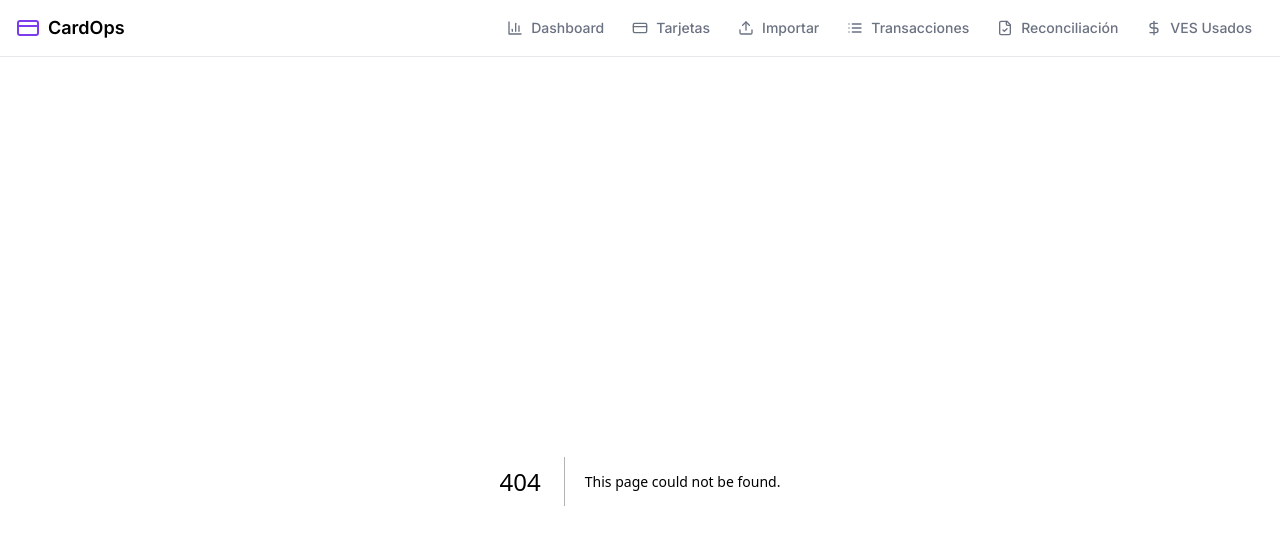
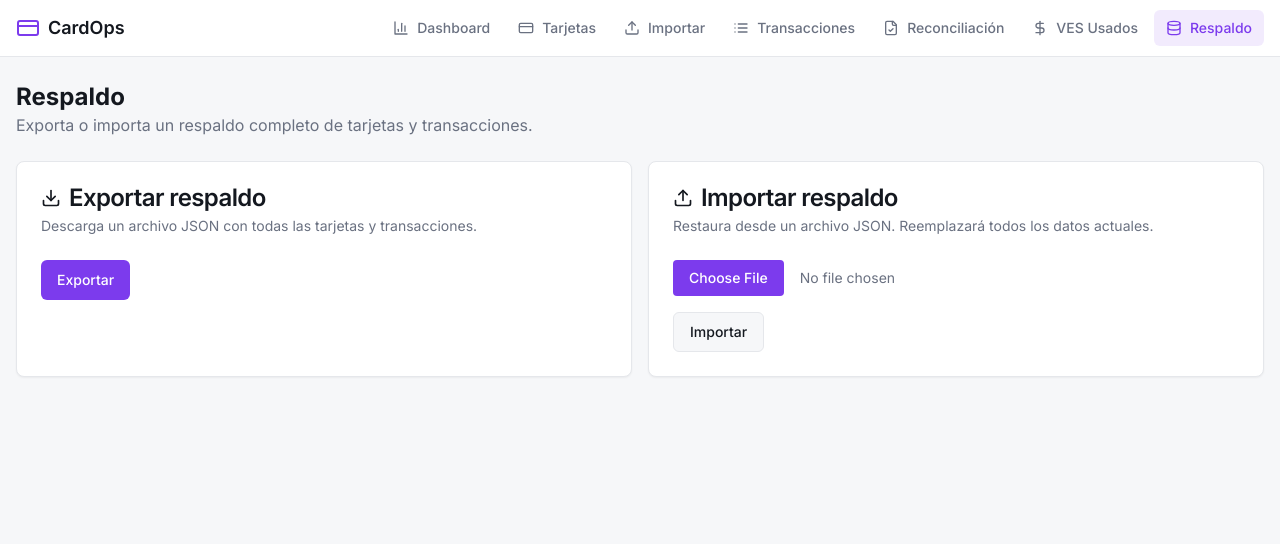
Before and after one commit to jSantrich1967/Cardapp, a Next.js app: page /backup in a window 1280 px wide. Before the commit this address had no page. Shown: the top 544 px of the page. Built offline with nearby package versions, Linux system fonts and the light colour scheme.

Commit message:
Add backup export/import, show VES usados as negative like fees
Made-with: Cursor

```diff
--- /dev/null
+++ b/src/app/api/backup/route.ts
@@ -0,0 +1,138 @@
+import { NextResponse } from "next/server";
+import { db } from "@/lib/db";
+import { cards, transactions } from "@/lib/db/schema";
+import { asc } from "drizzle-orm";
+
+export const dynamic = "force-dynamic";
+
+export interface BackupData {
+  version: 1;
+  exportedAt: string;
+  cards: Array<{
+    id: string;
+    cardholderName: string;
+    last4: string;
+    status: string;
+  }>;
+  transactions: Array<{
+    id: string;
+    cardId: string;
+    date: string;
+    operationType: string;
+    amount: string;
+    notes: string | null;
+    source: string;
+    parentTransactionId: string | null;
+  }>;
+}
+
+/**
+ * GET: Export full backup (cards + transactions) as JSON.
+ */
+export async function GET() {
+  try {
+    const [cardsList, txList] = await Promise.all([
+      db.select().from(cards).orderBy(asc(cards.createdAt)),
+      db.select().from(transactions).orderBy(asc(transactions.date), asc(transactions.createdAt)),
+    ]);
+
+    const backup: BackupData = {
+      version: 1,
+      exportedAt: new Date().toISOString(),
+      cards: cardsList.map((c) => ({
+        id: c.id,
+        cardholderName: c.cardholderName,
+        last4: c.last4,
+        status: c.status,
+      })),
+      transactions: txList.map((t) => ({
+        id: t.id,
+        cardId: t.cardId,
+        date: t.date,
+        operationType: t.operationType,
+        amount: t.amount,
+        notes: t.notes,
+        source: t.source,
+        parentTransactionId: t.parentTransactionId,
+      })),
+    };
+
+    return NextResponse.json(backup);
+  } catch (e) {
+    console.error(e);
+    return NextResponse.json(
+      { error: "Error al exportar respaldo. Verifica la conexión a la base de datos." },
+      { status: 500 }
+    );
+  }
+}
+
+/**
+ * POST: Import backup. Replaces all cards and transactions.
+ * Body: BackupData (JSON)
+ */
+export async function POST(request: Request) {
+  try {
+    const body = await request.json();
+
+    if (!body?.version || !Array.isArray(body.cards) || !Array.isArray(body.transactions)) {
+      return NextResponse.json(
+        { error: "Formato de respaldo inválido. Debe incluir version, cards y transactions." },
+        { status: 400 }
+      );
+    }
+
+    // Delete in order: transactions first (FK to cards), then cards
+    await db.delete(transactions);
+    await db.delete(cards);
+
+    if (body.cards.length > 0) {
+      await db.insert(cards).values(
+        body.cards.map((c: { id: string; cardholderName: string; last4: string; status?: string }) => ({
+          id: c.id,
+          cardholderName: c.cardholderName,
+          last4: c.last4,
+          status: c.status === "inactive" ? "inactive" : "active",
+        }))
+      );
+    }
+
+    if (body.transactions.length > 0) {
+      await db.insert(transactions).values(
+        body.transactions.map(
+          (t: {
+            id: string;
+            cardId: string;
+            date: string;
+            operationType: string;
+            amount: string;
+            notes?: string | null;
+            source?: string;
+            parentTransactionId?: string | null;
+          }) => ({
+            id: t.id,
+            cardId: t.cardId,
+            date: t.date,
+            operationType: t.operationType,
+            amount: t.amount,
+            notes: t.notes ?? null,
+            source: t.source ?? "manual",
+            parentTransactionId: t.parentTransactionId ?? null,
+          })
+        )
+      );
+    }
+
+    return NextResponse.json({
+      success: true,
+      cardsRestored: body.cards.length,
+      transactionsRestored: body.transactions.length,
+    });
+  } catch (e) {
+    console.error(e);
+    return NextResponse.json(
+      { error: "Error al importar respaldo. Verifica que el archivo sea válido." },
+      { status: 500 }
+    );
+  }
+}
--- /dev/null
+++ b/src/app/backup/page.tsx
@@ -0,0 +1,154 @@
+"use client";
+
+import { useState, useRef } from "react";
+import { Card, CardContent, CardDescription, CardHeader, CardTitle } from "@/components/ui/card";
+import { Button } from "@/components/ui/button";
+import { Download, Upload, AlertCircle } from "lucide-react";
+
+export default function BackupPage() {
+  const [importing, setImporting] = useState(false);
+  const [exporting, setExporting] = useState(false);
+  const [message, setMessage] = useState<{ type: "success" | "error"; text: string } | null>(null);
+  const fileInputRef = useRef<HTMLInputElement>(null);
+
+  const handleExport = async () => {
+    setMessage(null);
+    setExporting(true);
+    try {
+      const res = await fetch("/api/backup");
+      if (!res.ok) {
+        const err = await res.json();
+        throw new Error(err.error || "Error al exportar");
+      }
+      const data = await res.json();
+      const blob = new Blob([JSON.stringify(data, null, 2)], {
+        type: "application/json",
+      });
+      const url = URL.createObjectURL(blob);
+      const a = document.createElement("a");
+      a.href = url;
+      a.download = `cardops-respaldo-${new Date().toISOString().slice(0, 10)}.json`;
+      a.click();
+      URL.revokeObjectURL(url);
+      setMessage({ type: "success", text: "Respaldo exportado correctamente." });
+    } catch (e) {
+      setMessage({
+        type: "error",
+        text: e instanceof Error ? e.message : "Error al exportar respaldo.",
+      });
+    } finally {
+      setExporting(false);
+    }
+  };
+
+  const handleImport = async () => {
+    const file = fileInputRef.current?.files?.[0];
+    if (!file) {
+      setMessage({ type: "error", text: "Selecciona un archivo JSON de respaldo." });
+      return;
+    }
+
+    if (
+      !confirm(
+        "¿Importar respaldo? Esto reemplazará TODAS las tarjetas y transacciones actuales. Esta acción no se puede deshacer."
+      )
+    ) {
+      return;
+    }
+
+    setMessage(null);
+    setImporting(true);
+    try {
+      const text = await file.text();
+      const data = JSON.parse(text);
+
+      const res = await fetch("/api/backup", {
+        method: "POST",
+        headers: { "Content-Type": "application/json" },
+        body: JSON.stringify(data),
+      });
+
+      const result = await res.json();
+      if (!res.ok) throw new Error(result.error || "Error al importar");
+
+      setMessage({
+        type: "success",
+        text: `Respaldo importado: ${result.cardsRestored} tarjetas, ${result.transactionsRestored} transacciones.`,
+      });
+      fileInputRef.current.value = "";
+      // Refresh the page so other components refetch data
+      window.location.reload();
+    } catch (e) {
+      setMessage({
+        type: "error",
+        text: e instanceof Error ? e.message : "Error al importar respaldo.",
+      });
+    } finally {
+      setImporting(false);
+    }
+  };
+
+  return (
+    <div className="space-y-6">
+      <div>
+        <h1 className="text-2xl font-bold">Respaldo</h1>
+        <p className="text-muted-foreground">
+          Exporta o importa un respaldo completo de tarjetas y transacciones.
+        </p>
+      </div>
+
+      {message && (
+        <div
+          className={`flex items-center gap-2 rounded-lg p-4 ${
+            message.type === "success" ? "bg-green-50 text-green-800" : "bg-red-50 text-red-800"
+          }`}
+        >
+          <AlertCircle className="h-5 w-5 shrink-0" />
+          <p>{message.text}</p>
+        </div>
+      )}
+
+      <div className="grid gap-4 md:grid-cols-2">
+        <Card>
+          <CardHeader>
+            <CardTitle className="flex items-center gap-2">
+              <Download className="h-5 w-5" />
+              Exportar respaldo
+            </CardTitle>
+            <CardDescription>
+              Descarga un archivo JSON con todas las tarjetas y transacciones.
+            </CardDescription>
+          </CardHeader>
+          <CardContent>
+            <Button onClick={handleExport} disabled={exporting}>
+              {exporting ? "Exportando..." : "Exportar"}
+            </Button>
+          </CardContent>
+        </Card>
+
+        <Card>
+          <CardHeader>
+            <CardTitle className="flex items-center gap-2">
+              <Upload className="h-5 w-5" />
+              Importar respaldo
+            </CardTitle>
+            <CardDescription>
+              Restaura desde un archivo JSON. Reemplazará todos los datos actuales.
+            </CardDescription>
+          </CardHeader>
+          <CardContent className="space-y-4">
+            <input
+              ref={fileInputRef}
+              type="file"
+              accept=".json,application/json"
+              className="block w-full text-sm text-muted-foreground file:mr-4 file:rounded file:border-0 file:bg-primary file:px-4 file:py-2 file:text-sm file:font-medium file:text-primary-foreground hover:file:bg-primary/90"
+            />
+            <Button onClick={handleImport} disabled={importing} variant="outline">
+              {importing ? "Importando..." : "Importar"}
+            </Button>
+          </CardContent>
+        </Card>
+      </div>
+    </div>
+  );
+}
--- a/src/app/page.tsx
+++ b/src/app/page.tsx
@@ -1,7 +1,7 @@
 import Link from "next/link";
 import { Card, CardContent, CardDescription, CardHeader, CardTitle } from "@/components/ui/card";
 import { Button } from "@/components/ui/button";
-import { CreditCard, Upload, BarChart3 } from "lucide-react";
+import { CreditCard, Upload, BarChart3, Database } from "lucide-react";
 import { DashboardSummary } from "@/components/dashboard/DashboardSummary";
 
 export default function HomePage() {
@@ -16,7 +16,7 @@ export default function HomePage() {
 
       <DashboardSummary />
 
-      <div className="grid gap-4 md:grid-cols-3">
+      <div className="grid gap-4 md:grid-cols-2 lg:grid-cols-4">
         <Card>
           <CardHeader>
             <CreditCard className="h-8 w-8 text-primary" />
@@ -55,6 +55,19 @@ export default function HomePage() {
             </Button>
           </CardContent>
         </Card>
+
+        <Card>
+          <CardHeader>
+            <Database className="h-8 w-8 text-primary" />
+            <CardTitle>Respaldo</CardTitle>
+            <CardDescription>Exporta o importa un respaldo completo de tus datos</CardDescription>
+          </CardHeader>
+          <CardContent>
+            <Button asChild variant="outline">
+              <Link href="/backup">Ir a Respaldo</Link>
+            </Button>
+          </CardContent>
+        </Card>
       </div>
     </div>
   );
--- a/src/app/ves-usados/page.tsx
+++ b/src/app/ves-usados/page.tsx
@@ -114,8 +114,8 @@ export default function VesUsadosPage() {
         r.date.split("T")[0] ?? r.date,
         cardLabel,
         r.usd.toFixed(2),
-        r.ves.toLocaleString("es-VE", { minimumFractionDigits: 2 }),
-        r.feeMerchant.toLocaleString("es-VE", { minimumFractionDigits: 2 }),
+        `-${r.ves.toLocaleString("es-VE", { minimumFractionDigits: 2 })}`,
+        `-${r.feeMerchant.toLocaleString("es-VE", { minimumFractionDigits: 2 })}`,
         r.saldo.toLocaleString("es-VE", { minimumFractionDigits: 2 }),
       ];
     });
@@ -139,8 +139,8 @@ export default function VesUsadosPage() {
         r.date.split("T")[0] ?? r.date,
         cardLabel,
         r.usd.toFixed(2),
-        r.ves.toLocaleString("es-VE", { minimumFractionDigits: 2 }),
-        r.feeMerchant.toLocaleString("es-VE", { minimumFractionDigits: 2 }),
+        `-${r.ves.toLocaleString("es-VE", { minimumFractionDigits: 2 })}`,
+        `-${r.feeMerchant.toLocaleString("es-VE", { minimumFractionDigits: 2 })}`,
         r.saldo.toLocaleString("es-VE", { minimumFractionDigits: 2 }),
       ];
     });
@@ -265,8 +265,8 @@ export default function VesUsadosPage() {
                         <td className="p-3 border-b border-gray-200 text-right">
                           ${r.usd.toFixed(2)}
                         </td>
-                        <td className="p-3 border-b border-gray-200 text-right">
-                          {r.ves.toLocaleString("es-VE", {
+                        <td className="p-3 border-b border-gray-200 text-right text-amber-600">
+                          -{r.ves.toLocaleString("es-VE", {
                             minimumFractionDigits: 2,
                           })}
                         </td>
--- a/src/components/layout/Nav.tsx
+++ b/src/components/layout/Nav.tsx
@@ -2,7 +2,7 @@
 
 import Link from "next/link";
 import { usePathname } from "next/navigation";
-import { CreditCard, Upload, List, BarChart3, FileCheck, DollarSign } from "lucide-react";
+import { CreditCard, Upload, List, BarChart3, FileCheck, DollarSign, Database } from "lucide-react";
 import { cn } from "@/lib/utils/cn";
 
 const navItems = [
@@ -12,6 +12,7 @@ const navItems = [
   { href: "/transactions", label: "Transacciones", icon: List },
   { href: "/reconciliation", label: "Reconciliación", icon: FileCheck },
   { href: "/ves-usados", label: "VES Usados", icon: DollarSign },
+  { href: "/backup", label: "Respaldo", icon: Database },
 ];
 
 export function Nav() {
```
